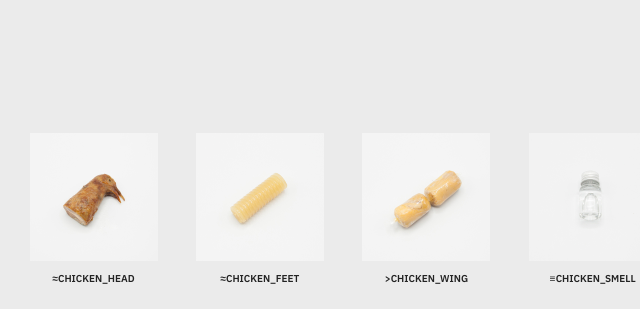
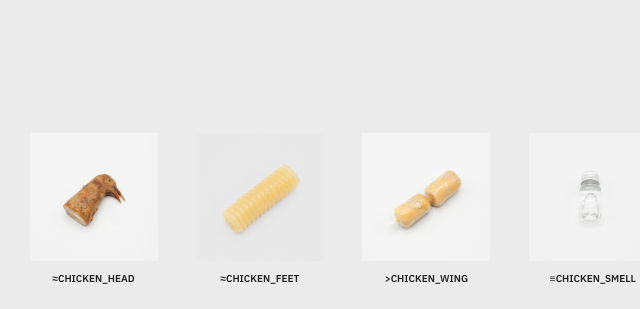
Before and after one commit to approximatelyfoods/approximatelyfoods.github.io, a plain HTML site: page products.html in a window 1280 px wide. Shown: the top 309 px of the page, 380-1020 px from the left. Drawn offline with Linux system fonts and the light colour scheme.

Commit message:
Update products.html

```diff
--- a/products.html
+++ b/products.html
@@ -51,7 +51,7 @@
       <!-- <div class="offset-by-one column" ><p> ~ c </br> <span class="sublines">gradients of chicken-ness</span></p></div> -->
       <div class="offset-by-one two columns" class="products"> <img src="images/products/chicken_feet.jpg" width="100%" height="100%"><p>=chicken_feet</p> </div>
       <div class="two columns" class="products"> <img src="images/products/chicken_head.jpg" width="100%" height="100%"><p>≈chicken_head</p> </div>
-      <div class="two columns" class="products"> <img src="images/products/chicken_fakefeet.jpg" width="100%" height="100%"><p>≈chicken_feet</p> </div>
+      <div class="two columns" class="products"> <img src="images/products/chicken_fakefeet.png" width="100%" height="100%"><p>≈chicken_feet</p> </div>
       <div class="two columns" class="products"> <img src="images/products/chicken_wing.jpg" width="100%" height="100%"><p>>chicken_wing</p> </div>
       <div class="two columns" class="products"> <img src="images/products/chicken_smell.jpg" width="100%" height="100%"><p>≡chicken_smell</p> </div>
     </div>
```
